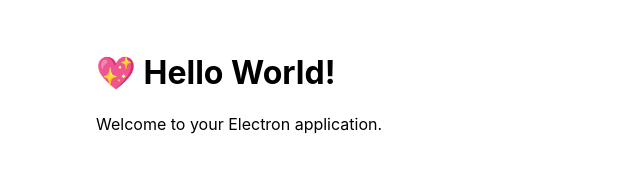
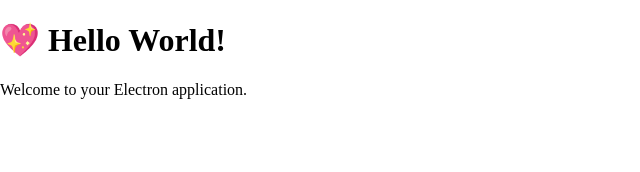
Before and after one commit to fgxhammer/mdown-editor, an Electron app: page src/index.html in a window 800 px wide. Shown: the whole page, without its empty margins (0-640 px from the left). Drawn offline with Linux system fonts and the light colour scheme.

Commit message:
Basic styles and clean up index.html

```diff
--- a/src/index.css
+++ b/src/index.css
@@ -1,6 +1,5 @@
 body {
-  font-family: -apple-system, BlinkMacSystemFont, "Segoe UI", Roboto, Helvetica, Arial, sans-serif;
-  margin: auto;
-  max-width: 38rem;
-  padding: 2rem;
+ margin: 0;
+ padding: 0;
+ box-sizing: border-box;
 }
```
